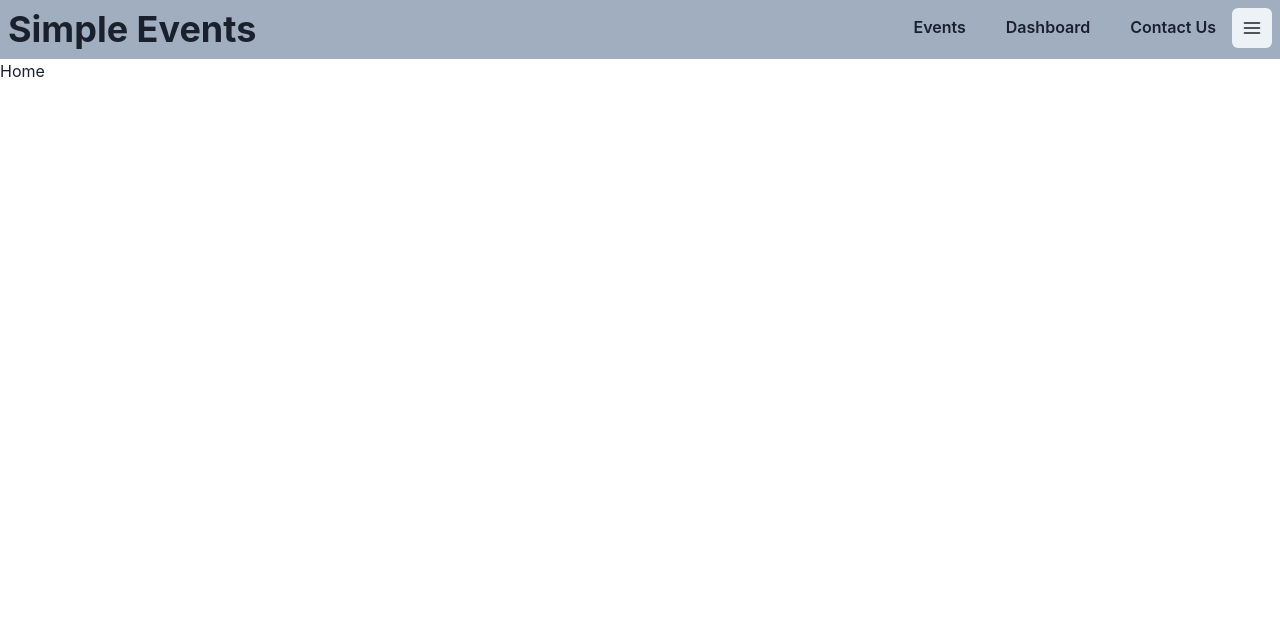
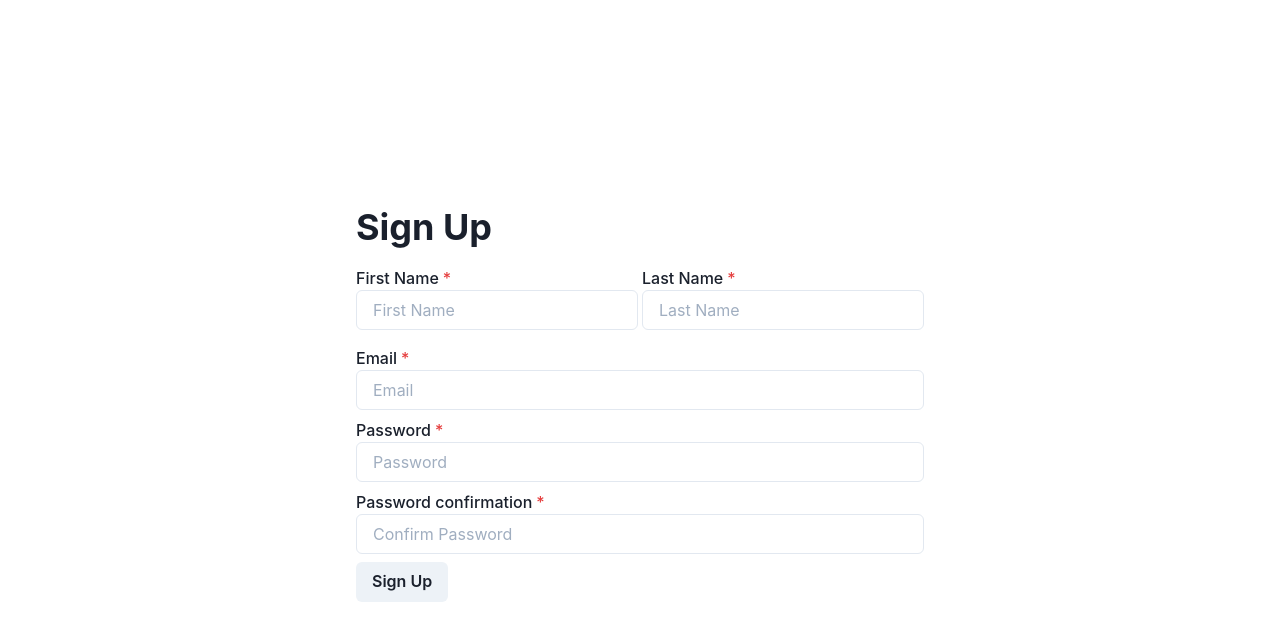
Before and after one commit to andrespty/simpleevents, a React (Create React App) app in the folder frontend/: page /signup in a window 1280 px wide. Shown: the top 640 px of the page. Built offline with nearby package versions, Linux system fonts and the light colour scheme.

Commit message:
Worked on login page

```diff
--- a/frontend/src/App.js
+++ b/frontend/src/App.js
@@ -1,23 +1,20 @@
 import { BrowserRouter as Router, Switch, Route } from "react-router-dom";
-import Home from './pages/Home';
-import Header from './components/Header';
-import Dashboard from './pages/Dashboard';
-import Events from "./pages/Events";
+import Home from './pages/Home/Home';
+import LoginSignUp from "./pages/LogInSignUp/LoginSignUp";
+
+export const url = 'http://127.0.0.1:8000'
 
 function App() {
   return (
     <Router>
-
-      <Header/>
-
       <Switch>
 
-        <Route path='/dashboard'>
-          <Dashboard/>
+        <Route path='/login'>
+          <LoginSignUp isLogin={true}/>
         </Route>
 
-        <Route path='/events'>
-          <Events/>
+        <Route path='/signup'>
+          <LoginSignUp isLogin={false}/>
         </Route>
 
         <Route path='/'>
@@ -25,7 +22,6 @@ function App() {
         </Route>
 
       </Switch>
-
     </Router>
   );
 }
--- /dev/null
+++ b/frontend/src/components/Cards/EventCard.js
@@ -0,0 +1,17 @@
+import React from 'react'
+import { Box, Heading, Text } from '@chakra-ui/react'
+
+function EventCard({ info }) {
+
+    console.log(info)
+
+    return (
+        <Box>
+
+            <Heading as='h3' size='lg'>{ info.name }</Heading>
+            <Text>{ info.date }</Text>
+        </Box>
+    )
+}
+
+export default EventCard
--- a/frontend/src/components/Header.js
+++ b/frontend/src/components/Header/Header.js
@@ -2,13 +2,14 @@ import React from 'react'
 import { Heading, Flex, Box, Spacer, ButtonGroup, Button, IconButton } from "@chakra-ui/react"
 import { useHistory } from 'react-router'
 import { HamburgerIcon } from '@chakra-ui/icons'
+import NavBar from './NavBar'
 
 function Header() {
 
     let history = useHistory()
 
     const redirect = (page) => {
-        history.push(`/${page}`)
+        history.push(`${page}`)
     }
 
     return (
@@ -21,13 +22,7 @@ function Header() {
 
             <Spacer/>
 
-            <Box>
-                <ButtonGroup variant='ghost' spacing={2}>
-                    <Button onClick={() => redirect('events')}>Events</Button>
-                    <Button onClick={() => redirect('dashboard')}>Dashboard</Button>
-                    <Button onClick={() => redirect('contact')}>Contact Us</Button>
-                </ButtonGroup>
-            </Box>
+            <NavBar redirect={redirect} />
 
             <Box>
                 <IconButton icon={<HamburgerIcon fontSize='xl'/>} />
--- /dev/null
+++ b/frontend/src/components/Header/NavBar.js
@@ -0,0 +1,25 @@
+import React, { useEffect } from 'react'
+import { ButtonGroup, Button, Box } from '@chakra-ui/react'
+import { useLocation } from 'react-router'
+
+function NavBar({ redirect }) {
+
+    let location = useLocation()
+
+    useEffect(() => {
+        console.log(location.pathname)
+    }, [location])
+
+    return (
+        <Box>
+            <ButtonGroup variant='ghost' spacing={2}>
+                <Button onClick={() => redirect('/')}>Home</Button>
+                <Button onClick={() => redirect('/events')}>Events</Button>
+                <Button onClick={() => redirect('/dashboard')}>Dashboard</Button>
+                <Button onClick={() => redirect('/contact')}>Contact Us</Button>
+            </ButtonGroup>
+        </Box>
+    )
+}
+
+export default NavBar
--- a/frontend/src/pages/Home.js
+++ /dev/null
@@ -1,11 +0,0 @@
-import React from 'react'
-
-function Home() {
-    return (
-        <div>
-            Home
-        </div>
-    )
-}
-
-export default Home
--- /dev/null
+++ b/frontend/src/pages/Home/Home.js
@@ -0,0 +1,34 @@
+import React, { useEffect, useState } from 'react'
+import EventCard from '../../components/Cards/EventCard'
+import { get_events } from '../../utils/FetchFunctions'
+
+
+function Home() {
+
+    const [ info, setInfo ] = useState()
+    const [ isLoading, setIsLoading ] = useState(true)
+
+    useEffect(() => {
+        setIsLoading(true)
+        console.log('Hello')
+        get_events()
+        .then(json => {
+            setInfo(json)
+            setIsLoading(false)
+        })
+    },[])
+
+    return (
+        <div>
+            Home
+            {
+                isLoading
+                ? null
+                :<EventCard info={info[0]} />
+            }
+
+        </div>
+    )
+}
+
+export default Home
--- /dev/null
+++ b/frontend/src/pages/LogInSignUp/LoginSignUp.js
@@ -0,0 +1,69 @@
+import React from 'react'
+import { Box, Center, Heading, Input, Button, FormControl, FormLabel, Grid, GridItem } from '@chakra-ui/react'
+import useLoginSignup from './useLoginSignup'
+
+
+function LoginSignUp({ isLogin }) {
+
+    const { setInfo, submit } = useLoginSignup(isLogin)
+
+    return (
+        <Center h={window.innerHeight}>
+        <form onSubmit={(e) => submit(e)}>
+            <Box bg='whiteAlpha.100' p={3} borderRadius={6} >
+
+                <Heading my={2}>
+                    {
+                        isLogin
+                        ? 'Log In'
+                        : 'Sign Up'
+                    }
+                </Heading>
+
+                {/* First Name and Last Name fields */}
+                {
+                    isLogin
+                    ? null
+                    :<Grid templateColumns="repeat(4, 1fr)" gap={1} >
+                        <GridItem colSpan={2}>
+                            <Field label='First Name' placeholder='First Name' onChange={(e) => setInfo({'attribute':'first_name', 'value': e.target.value})}/>
+                        </GridItem>
+                        <GridItem colSpan={2}>
+                            <Field label='Last Name' placeholder='Last Name' onChange={(e) => setInfo({'attribute':'last_name', 'value': e.target.value})}/>
+                        </GridItem>
+                    </Grid>
+                }
+
+                <Field label='Email' placeholder='Email' onChange={(e) => setInfo({'attribute':'email', 'value': e.target.value})}/>
+                <Field label='Password' placeholder='Password' type='password' onChange={(e) => setInfo({'attribute':'password1', 'value': e.target.value})}/>
+
+                {
+                    isLogin
+                    ? null
+                    : <Field label='Password confirmation' placeholder='Confirm Password' type='password' onChange={(e) => setInfo({'attribute':'password2', 'value': e.target.value})}/>
+                }
+
+                <Button type='submit'>
+                    {
+                        isLogin
+                        ? 'Log In'
+                        : 'Sign Up'
+                    }
+                </Button>
+
+            </Box>
+        </form>
+        </Center>
+    )
+}
+
+export default LoginSignUp
+
+const Field = ({ label, placeholder, ...Children }) => {
+    return(
+        <FormControl isRequired my={2} >
+            <FormLabel my={0}>{label}</FormLabel>
+            <Input placeholder={placeholder} {...Children} />
+        </FormControl>
+    )
+}
--- /dev/null
+++ b/frontend/src/pages/LogInSignUp/useLoginSignup.js
@@ -0,0 +1,43 @@
+import { useReducer } from "react"
+import { url } from "../../App"
+
+const useLoginSignup = (isLogin) => {
+    const [ info, setInfo ] = useReducer(reducer, initialState)
+
+    const submit = (e) => {
+        e.preventDefault()
+
+        // fetch(`${url}/create/user/`, {
+        //     method: 'POST',
+        //     headers: {
+        //         'Content-Type': 'application/json'
+        //     },
+        //     body: JSON.stringify(info)
+        // })
+        // .then(res => res.json())
+        // .then(json => {
+        //     console.log(json)
+        // })
+
+        console.log('submited')
+    }
+
+    return { setInfo, submit }
+}
+
+export default useLoginSignup
+
+const initialState = {
+    first_name: '',
+    last_name: '',
+    email: '',
+    password1: '',
+    password2: ''
+}
+
+const reducer = (state, action) => {
+    return {
+        ...state,
+        [action.attribute]: action.value
+    }
+}
--- /dev/null
+++ b/frontend/src/utils/FetchFunctions.js
@@ -0,0 +1,7 @@
+import { url } from "../App";
+
+export async function get_events(){
+    const response = await fetch(`${url}/api/filterEvents/`)
+
+    return await response.json()
+}
```
Also changed, not shown: frontend/src/pages/Home/Dashboard.js (renamed from frontend/src/pages/Dashboard.js), frontend/src/pages/Home/Events.js (renamed from frontend/src/pages/Events.js), 1 other file (tests, documents, lock files or other folders).
